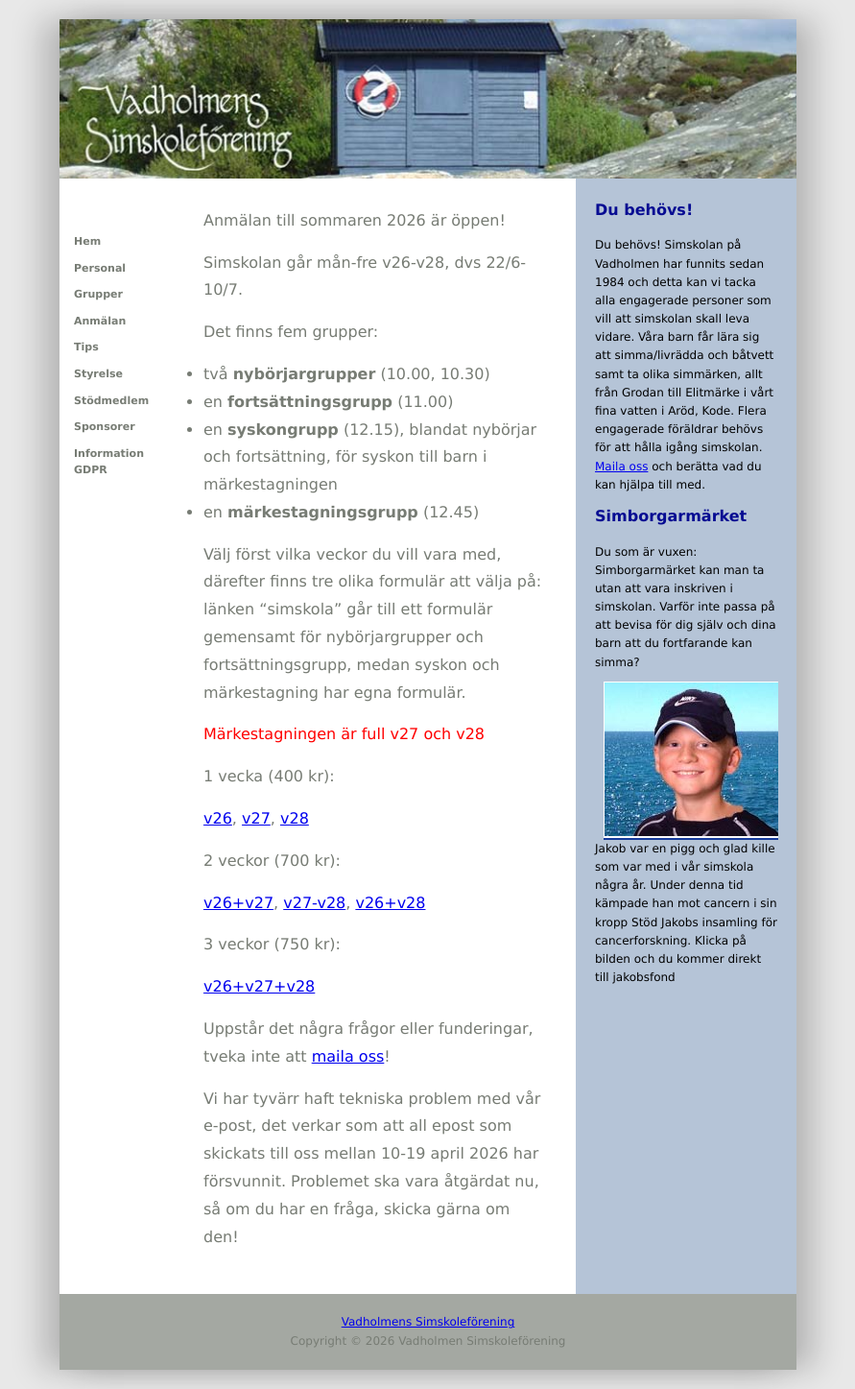
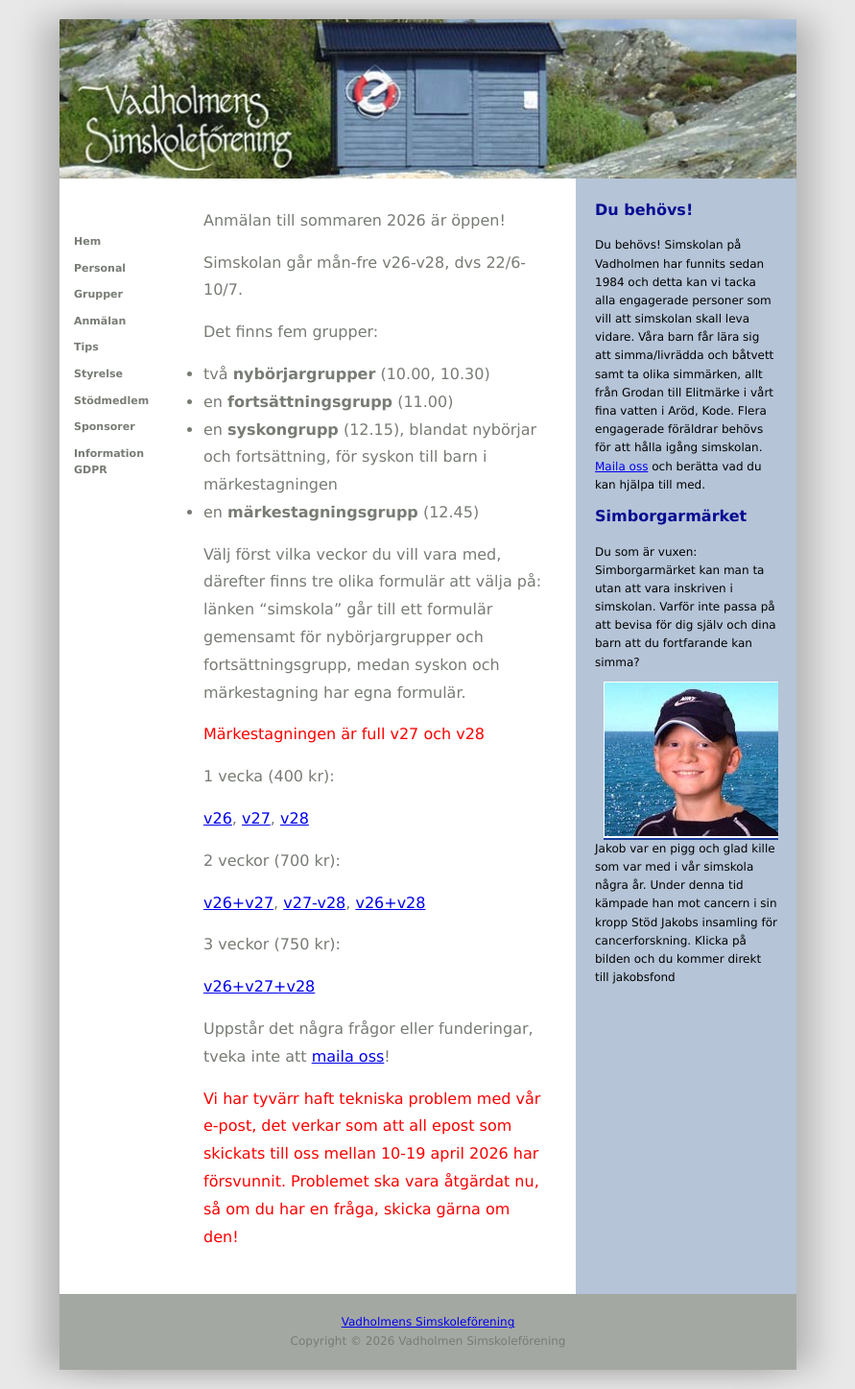
Before and after one commit to vadholmen/vadholmen, a Jekyll site: the page built from anmalan.md, in a window 1280 px wide. Shown: the whole page at 96% size, without its empty margins (194-1085 px from the left). Built offline with Jekyll 4.4.1, drawn with Linux system fonts in a browser that asks for light colours; our own code applies the rules of GitHub Pages for plain Markdown files.

Commit message:
röd text

```diff
--- a/anmalan.md
+++ b/anmalan.md
@@ -34,4 +34,4 @@ Välj först vilka veckor du vill vara med, därefter finns tre olika formulär
 
 Uppstår det några frågor eller funderingar, tveka inte att [maila oss](mailto:simskola@vadholmen.se)!
 
-Vi har tyvärr haft tekniska problem med vår e-post, det verkar som att all epost som skickats till oss mellan 10-19 april 2026 har försvunnit. Problemet ska vara åtgärdat nu, så om du har en fråga, skicka gärna om den!
+<p style="color:red">Vi har tyvärr haft tekniska problem med vår e-post, det verkar som att all epost som skickats till oss mellan 10-19 april 2026 har försvunnit. Problemet ska vara åtgärdat nu, så om du har en fråga, skicka gärna om den!</p>
```
